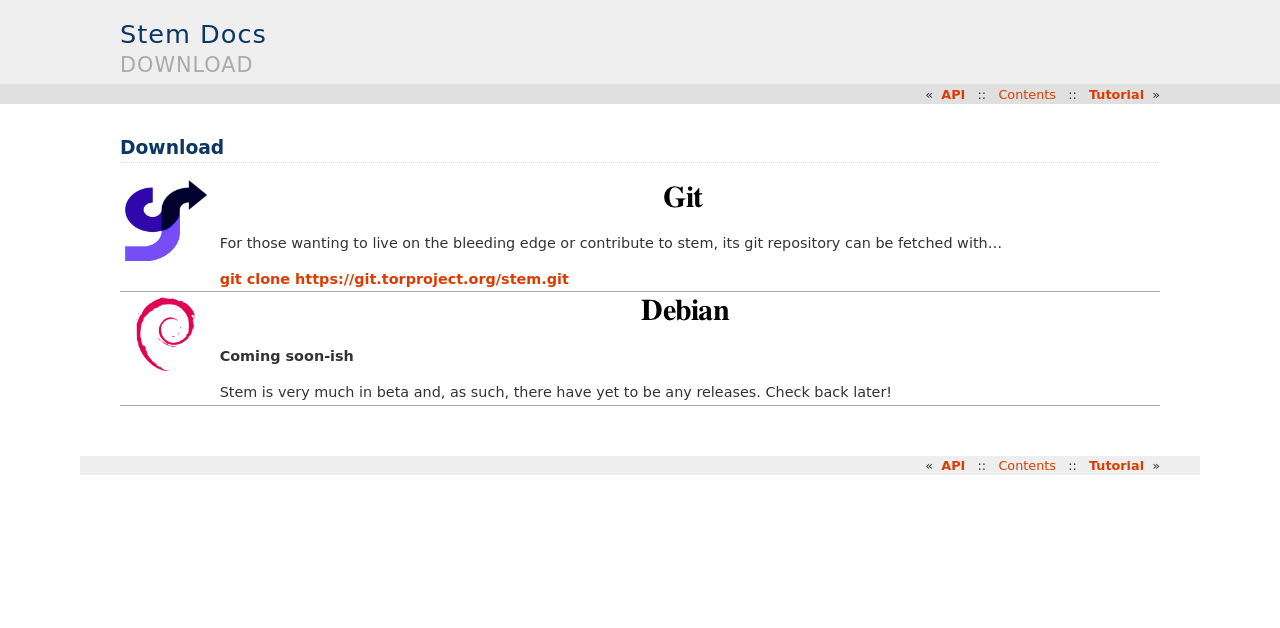
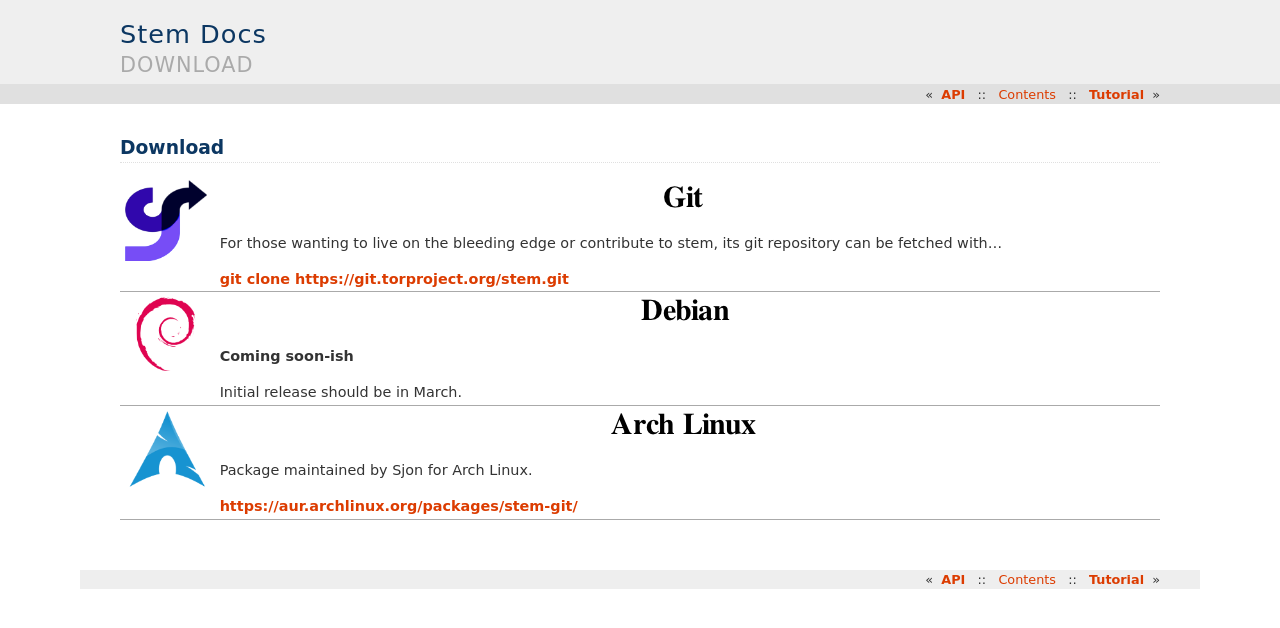
Before and after one commit to torproject/stem, a Sphinx documentation site: the page built from docs/download.rst, in a window 1280 px wide. Shown: the top 628 px of the page. Built offline with Sphinx 7.4.7, drawn with Linux system fonts in a browser that asks for light colours.

Commit message:
Adding Arch Linux to the download page
Sjon has made a stem package so adding it to our download page.

```diff
--- a/docs/download.rst
+++ b/docs/download.rst
@@ -13,6 +13,9 @@
      Author: Alexandre Moore (http://sa-ki.deviantart.com/)
      License: GPL v2
      File: NuoveXT/128x128/apps/debian-logo.png
+
+   * Arch Linux
+     Source: https://en.wikipedia.org/wiki/File:Archlinux-official-fullcolour.svg
 
 .. list-table::
    :widths: 1 10
@@ -33,5 +36,13 @@
 
        **Coming soon-ish**
 
-       Stem is very much in beta and, as such, there have yet to be any
-       releases. Check back later!
+       Initial release should be in March.
+
+   * - .. image:: /_static/section/archlinux.png
+          :target: https://aur.archlinux.org/packages/stem-git/
+
+     - .. image:: /_static/label/archlinux.png
+
+       Package maintained by Sjon for Arch Linux.
+
+       `https://aur.archlinux.org/packages/stem-git/ <https://aur.archlinux.org/packages/stem-git/>`_
```
Also changed, not shown: docs/_static/label/archlinux.png (added), docs/_static/section/archlinux.png (added), 1 other file.
